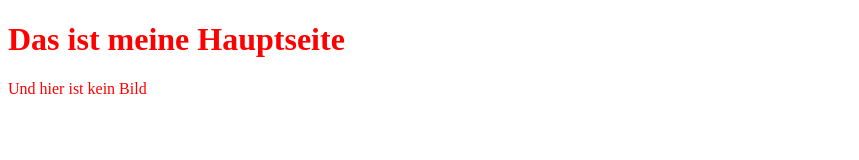
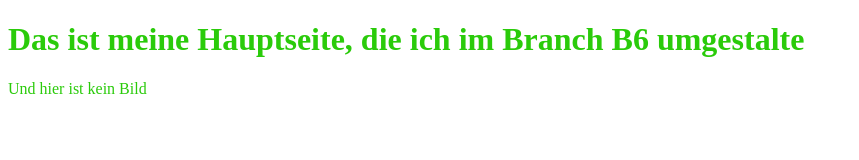
Before and after one commit to JuliaRinzilotti/Test, a plain HTML site: page index.html in a window 1280 px wide. Shown: the whole page, without its empty margins (0-859 px from the left). Drawn offline with Linux system fonts and the light colour scheme.

Commit message:
Version2

```diff
--- a/assets/css/style.css
+++ b/assets/css/style.css
@@ -1,3 +1,3 @@
 * {
-    color: red;
+    color: rgb(42, 203, 10);
 }
--- a/index.html
+++ b/index.html
@@ -10,7 +10,7 @@
 </head>
 <body>
 
-    <h1>Das ist meine Hauptseite</h1>
+    <h1>Das ist meine Hauptseite, die ich im Branch B6 umgestalte</h1>
 
 
     <p>Und hier ist kein Bild</p>
```
